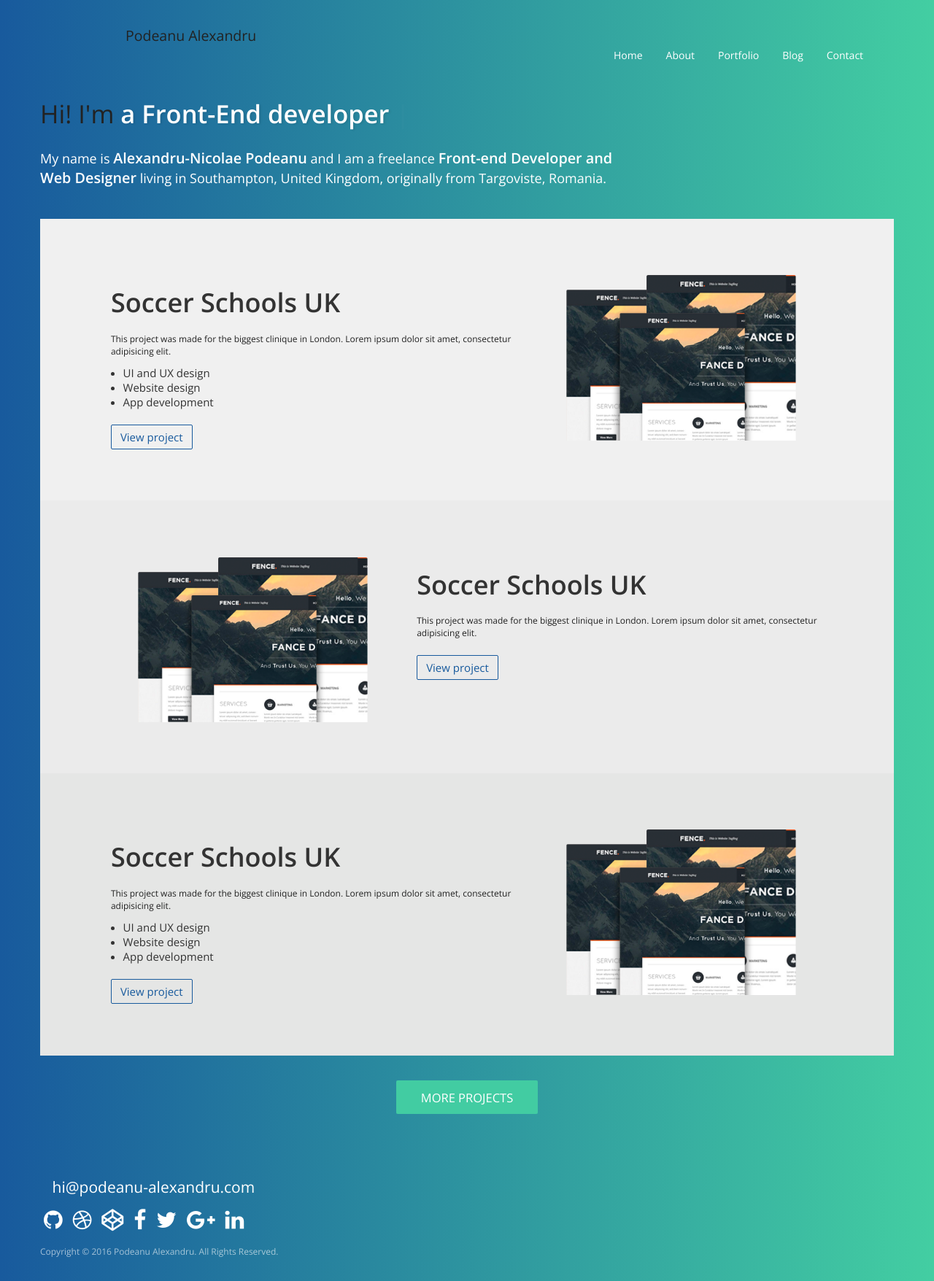
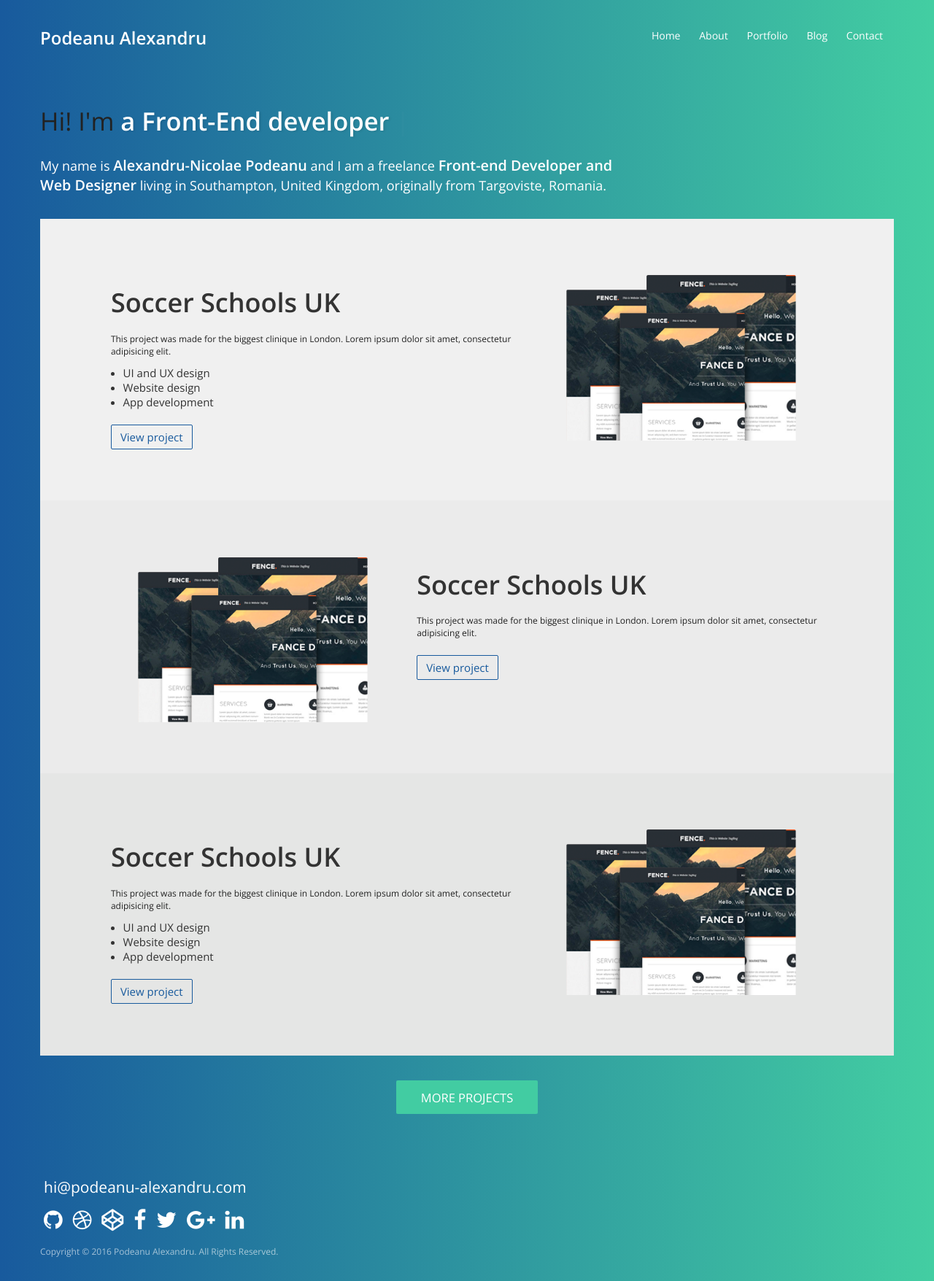
Before and after one commit to podeanualex/podeanu.com, a PHP site: page /index.php in a window 1280 px wide. Shown: the whole page at 73% size. Run offline with PHP 8.4, Linux system fonts and the light colour scheme.

Commit message:
Indext 95%

```diff
--- a/css/front.css
+++ b/css/front.css
@@ -8,7 +8,7 @@
  *
  * ==================== */
 @import 'https://fonts.googleapis.com/css?family=Open+Sans:300,400,600,700,800';
-#home header #mainMenu ul:after, .project a.link:after, #social:after {
+#home header:after, #home header #mainMenu ul:after, .project a.link:after, #social:after {
   content: "";
   display: table;
   clear: both;
@@ -482,28 +482,29 @@ body {
   z-index: 3;
 }
 #home header #logo {
-  display: block;
   position: relative;
-  margin: 0 0 0 10%;
+  float: left;
+  margin: 0 0 0 0;
 }
 #home header #logo a {
   text-decoration: none;
-  color: #222222;
 }
 #home header #logo a h1 {
-  font-weight: 200;
-  font-size: 1.3em;
+  font-weight: 600;
+  font-size: 1.6em;
+  color: #fff;
   margin: 0;
+  animation: logo 2s linear 0.2s infinite;
 }
 #home header #mainMenu {
   float: right;
-  width: 400px;
+  margin: 0 0 0 0;
+  width: 345px;
 }
 #home header #mainMenu ul li {
   margin: 0 2%;
   float: left;
   border-radius: 5px;
-  padding: 1% 2%;
   -webkit-transition: all 0.2s ease-in-out;
   -moz-transition: all 0.2s ease-in-out;
   -ms-transition: all 0.2s ease-in-out;
@@ -513,6 +514,7 @@ body {
 }
 #home header #mainMenu ul li a {
   display: block;
+  padding: 4px 6px;
   font: 400 14px "Open Sans", sans-serif;
   color: #fff;
   -webkit-transition: all 0.2s ease-in-out;
@@ -614,7 +616,7 @@ section h2 {
 .project:hover {
   background: #fff;
   z-index: 2;
-  box-shadow: 2px 4px 10px rgba(0, 0, 0, 0.1);
+  box-shadow: 10rem 0 0 #fff, -10rem 0 0 #fff, 2px 4px 10px rgba(0, 0, 0, 0.1);
 }
 .project:hover .content h3 a {
   color: #185a9d;
@@ -669,6 +671,10 @@ section h2 {
   box-shadow: inset 0 15rem 0 #185a9d;
   color: #fff;
 }
+.project .image img {
+  display: block;
+  margin: 0 auto;
+}
 
 .miniSection {
   padding: 2% 0;
@@ -694,7 +700,7 @@ section h2 {
 }
 #social li:first-child a {
   text-align: center;
-  padding: 0 1%;
+  padding: 0 1% 0 0;
   text-decoration: none;
   margin-bottom: 2%;
   font: 200 1.4em "Open Sans", sans-serif;
@@ -706,7 +712,8 @@ section h2 {
   transition: all 0.2s ease-in-out;
 }
 #social li:first-child a:hover {
-  box-shadow: inset 40rem 0 0 #fff, 2px 4px 10px rgba(0, 0, 0, 0.1);
+  box-shadow: 40rem 0 0 #fff inset, 2px 4px 10px rgba(0, 0, 0, 0.1);
+  padding: 0 1% 0 1%;
 }
 #social li:hover a {
   text-decoration: none;
@@ -725,6 +732,7 @@ section h2 {
 }
 #social li:hover a i.fa {
   color: #42cca2;
+  text-shadow: 2px 4px 10px rgba(0, 0, 0, 0.1);
 }
 
 footer {
--- a/sass/front/theme/_specific.sass
+++ b/sass/front/theme/_specific.sass
@@ -12,32 +12,35 @@ body
     width: 100%
     min-height: 50px
     position: relative
+    @extend %clearfix
     z-index: 3
     #logo
-      display: block
       position: relative
-      margin: 0 0 0 10%
+      float: left
+      margin: 0 0 0 0
       a
         text-decoration: none
-        color: $blackMain
         h1
-          font-weight: 200
-          font-size: 1.3em
+          font-weight: 600
+          font-size: 1.6em
+          color: #fff
           margin: 0
+          animation: logo 2s linear .2s infinite
     #mainMenu
       float: right
-      width: 400px
+      margin: 0 0 0 0
+      width: 345px
       ul
         @extend %clearfix
         li
           margin: 0 2%
           float: left
           border-radius: 5px
-          padding: 1% 2%
           @include transition(all, .2s, ease-in-out)
           position: relative
           a
             display: block
+            padding: 4px 6px
             @include sans(400, 14px, #fff)
             @include transition(all, .2s, ease-in-out)
             text-decoration: none
@@ -107,7 +110,7 @@ section
   &:hover
     background: #fff
     z-index: 2
-    box-shadow: 2px 4px 10px rgba(0,0,0, .1)
+    box-shadow: 10rem 0 0 #fff, -10rem 0 0 #fff, 2px 4px 10px rgba(0,0,0, .1)
     .content
       h3
         a
@@ -147,7 +150,9 @@ section
       box-shadow: inset 0 15rem 0 $orangeMain
       color: #fff
   .image
-
+    img
+      display: block
+      margin: 0 auto
 .miniSection
   padding: 2% 0
   display: block
@@ -167,13 +172,14 @@ section
       display: block
       a
         text-align: center
-        padding: 0 1%
+        padding: 0 1% 0 0
         text-decoration: none
         margin-bottom: 2%
         @include sans(200, 1.4em, #fff)
         @include transition(all, .2s, ease-in-out)
         &:hover
-          box-shadow: inset 40rem 0 0 #fff, 2px 4px 10px rgba(0,0,0, .1)
+          box-shadow: 40rem 0 0 #fff inset, 2px 4px 10px rgba(0,0,0, .1)
+          padding: 0 1% 0 1%
     &:hover
       a
         text-decoration: none
@@ -187,6 +193,7 @@ section
       a
         i.fa
           color: $secondColor
+          text-shadow: 2px 4px 10px rgba(0,0,0, .1)
 
 footer
   margin: 4% 0 2% 0
```
Also changed, not shown: sass/front/partials/_animations.sass (line endings or trailing spaces).
